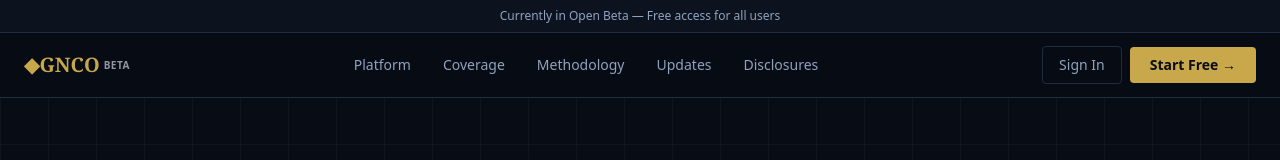
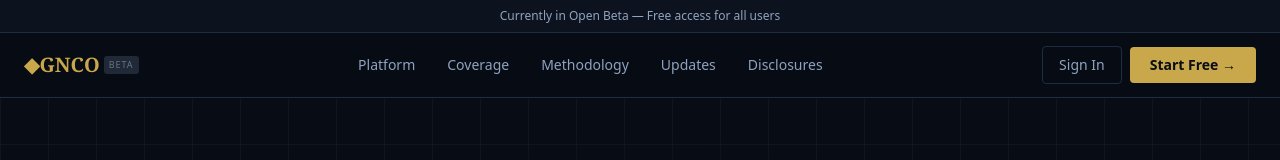
Before and after one commit to hugelifecy-arch/GNCO-2.0, a Next.js app in the folder gnco-platform/: page / in a window 1280 px wide. Shown: the top 160 px of the page. Built offline with nearby package versions, Linux system fonts and the light colour scheme; no server answers.

Commit message:
Update navbar logo beta badge markup

```diff
--- a/gnco-platform/src/components/navigation/NavBar.tsx
+++ b/gnco-platform/src/components/navigation/NavBar.tsx
@@ -40,9 +40,20 @@ export function NavBar() {
 
         <div className="mx-auto flex h-16 w-full max-w-7xl items-center justify-between px-6">
           <Link href="/" aria-label="GNCO — Home" className="flex items-center gap-0">
-            <span className="logo-mark font-serif text-[20px] font-bold leading-none text-accent-gold">◆</span>
-            <span className="logo-text font-serif text-[20px] font-bold leading-none text-accent-gold">GNCO</span>
-            <span className="beta-badge" aria-label="Beta version">
+            <span className="font-serif text-[20px] font-bold leading-none text-accent-gold">◆GNCO</span>
+            <span
+              aria-label="Beta version"
+              style={{
+                fontSize: '9px',
+                letterSpacing: '1px',
+                background: '#1f2937',
+                color: '#6b7280',
+                padding: '2px 5px',
+                borderRadius: '3px',
+                marginLeft: '4px',
+                verticalAlign: 'super',
+              }}
+            >
               BETA
             </span>
           </Link>
```
